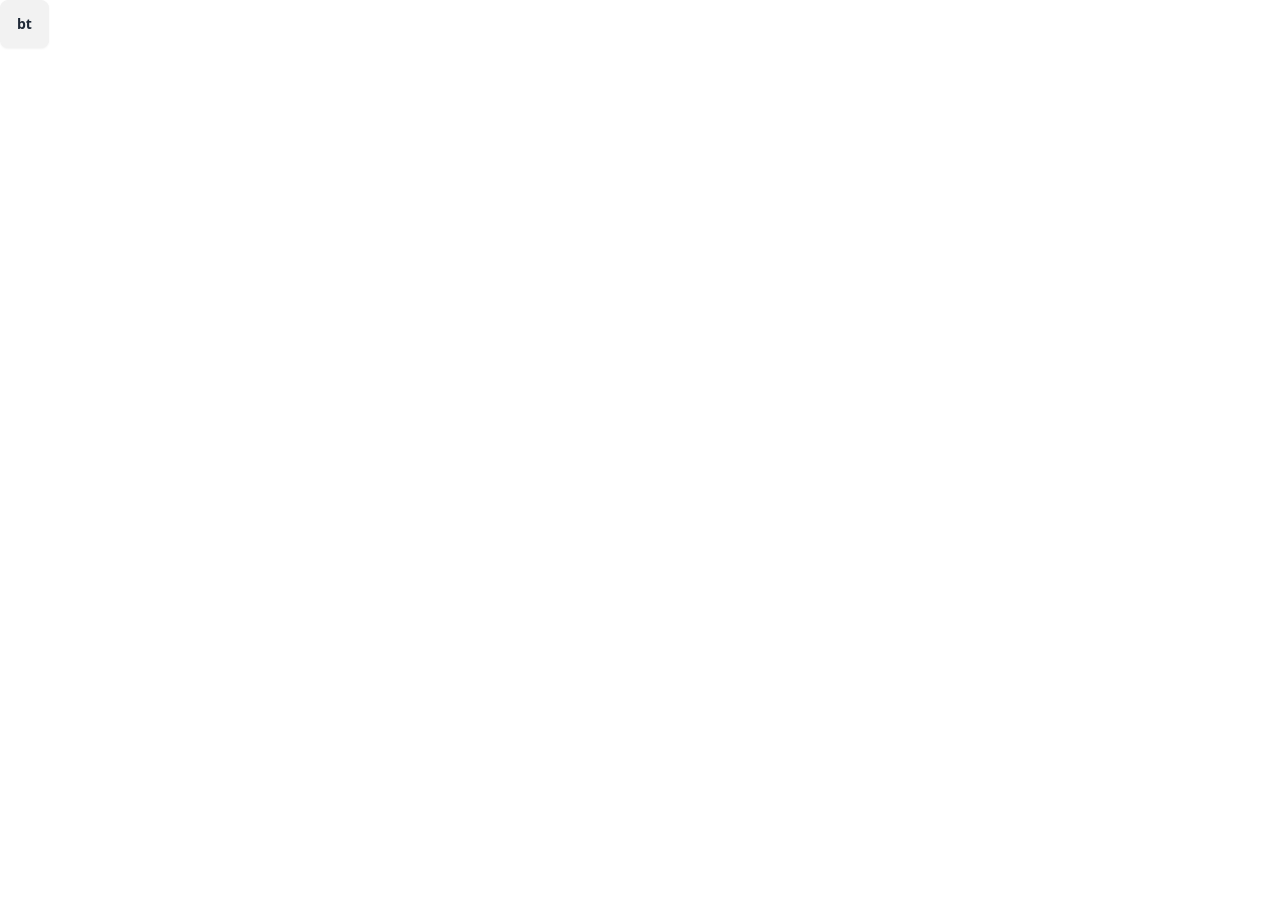
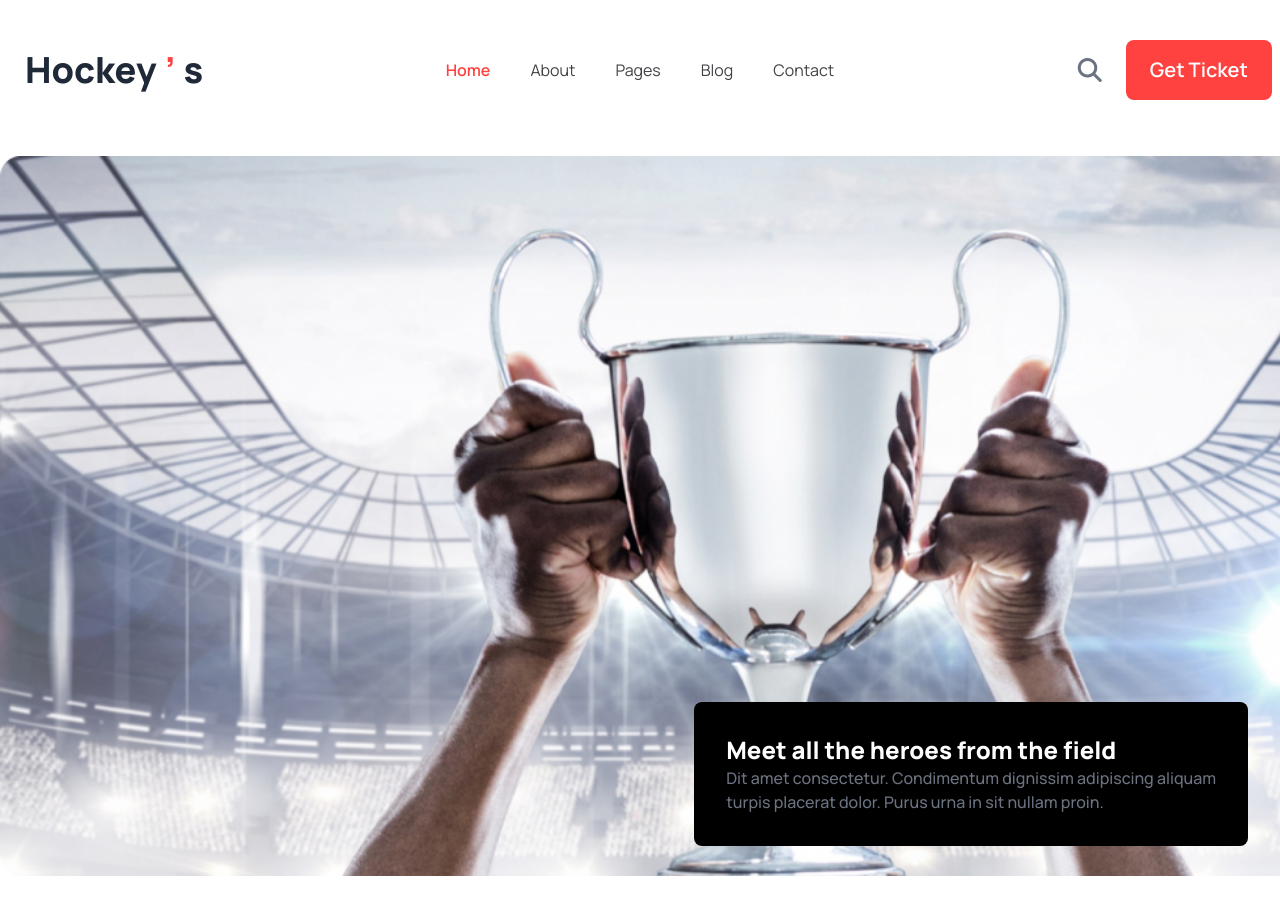
Before and after one commit to Arafat01007/Hockey-project, a website: page index.html in a window 1280 px wide. Before the commit the page ends 800 px from the top, so only its background shows below. Drawn offline with nearby package versions, Linux system fonts and the light colour scheme.

Commit message:
added banner

```diff
--- a/index.html
+++ b/index.html
@@ -5,9 +5,15 @@
     <meta charset="UTF-8">
     <meta name="viewport" content="width=device-width, initial-scale=1.0">
     <title>Hockey site</title>
+    <!-- font -->
+    <link rel="preconnect" href="https://fonts.googleapis.com">
+    <link rel="preconnect" href="https://fonts.gstatic.com" crossorigin>
+    <link href="https://fonts.googleapis.com/css2?family=Manrope:wght@200..800&display=swap" rel="stylesheet">
+    <!-- font awsome -->
+    <script src="https://kit.fontawesome.com/432ea70f4f.js" crossorigin="anonymous"></script>
     <!-- daisy cdn -->
-<link href="https://cdn.jsdelivr.net/npm/daisyui@4.12.14/dist/full.min.css" rel="stylesheet" type="text/css" />
-<script src="https://cdn.tailwindcss.com"></script>
+    <link href="https://cdn.jsdelivr.net/npm/daisyui@4.12.14/dist/full.min.css" rel="stylesheet" type="text/css" />
+    <script src="https://cdn.tailwindcss.com"></script>
     <!-- taiwind custom -->
     <script>
         tailwind.config = {
@@ -15,6 +21,7 @@
                 extend: {
                     colors: {
                         clifford: '#da373d',
+                        "secondary-red": '#FF4240',
                     }
                 }
             }
@@ -22,16 +29,65 @@
     </script>
     <!-- css custom -->
     <style>
-
+        body {
+            font-family: "Manrope", sans-serif;
+        }
     </style>
 </head>
 
 <body>
-    <header>
-
+    <header class="container mx-auto mt-8 mb-24">
+        <nav class="mb-12">
+            <div class="navbar bg-base-100">
+                <div class="navbar-start">
+                    <div class="dropdown">
+                        <div tabindex="0" role="button" class="btn btn-ghost lg:hidden">
+                            <svg xmlns="http://www.w3.org/2000/svg" class="h-5 w-5" fill="none" viewBox="0 0 24 24"
+                                stroke="currentColor">
+                                <path stroke-linecap="round" stroke-linejoin="round" stroke-width="2"
+                                    d="M4 6h16M4 12h8m-8 6h16" />
+                            </svg>
+                        </div>
+                        <ul tabindex="0"
+                            class="menu menu-sm dropdown-content bg-base-100 rounded-box z-[1] mt-3 w-52 p-2 shadow text-base font-normal text-[#424247]">
+                            <li><a>Home</a></li>
+                            <li> <a>About</a></li>
+                            <li><a>Pages</a></li>
+                            <li><a>Blog</a></li>
+                            <li><a>Contact</a></li>
+                        </ul>
+                    </div>
+                    <a class="btn btn-ghost text-4xl font-extrabold">Hockey<span
+                            class="text-secondary-red">’</span>s</a>
+                </div>
+                <div class="navbar-center hidden lg:flex">
+                    <ul class="menu menu-horizontal px-1 text-base font-normal text-[#424247] space-x-2">
+                        <li class="text-secondary-red font-semibold"><a>Home</a></li>
+                        <li> <a>About</a></li>
+                        <li><a>Pages</a></li>
+                        <li><a>Blog</a></li>
+                        <li><a>Contact</a></li>
+                    </ul>
+                </div>
+                <div class="navbar-end">
+                    <i class="fa-solid fa-magnifying-glass text-2xl text-gray-500 mr-6"></i>
+                    <a class="rounded-lg cursor-pointer bg-secondary-red text-xl font-semibold text-white px-6 py-4">Get
+                        Ticket</a>
+                </div>
+            </div>
+        </nav>
+        <div style="background-image: url('./Images/1.png');" class="h-[300px] lg:h-[720px] bg-no-repeat w-full bg-cover">
+            <div class="flex justify-end mr-8 mb-8 items-end lg:h-[690px] ">
+                <div class="p-8 bg-black rounded-lg">
+                    <h2 class="text-2xl font-extrabold text-white">Meet all the heroes from the field</h2>
+                    <p class="text-gray-500 font-medium text-base">Dit amet consectetur. Condimentum dignissim adipiscing aliquam <br> turpis placerat dolor. Purus urna
+                        in sit nullam proin. </p>
+                </div>
+            </div>
+        </div>
     </header>
     <main>
-<button class="btn">bt</button>
+
     </main>
     <footer>
 
```
